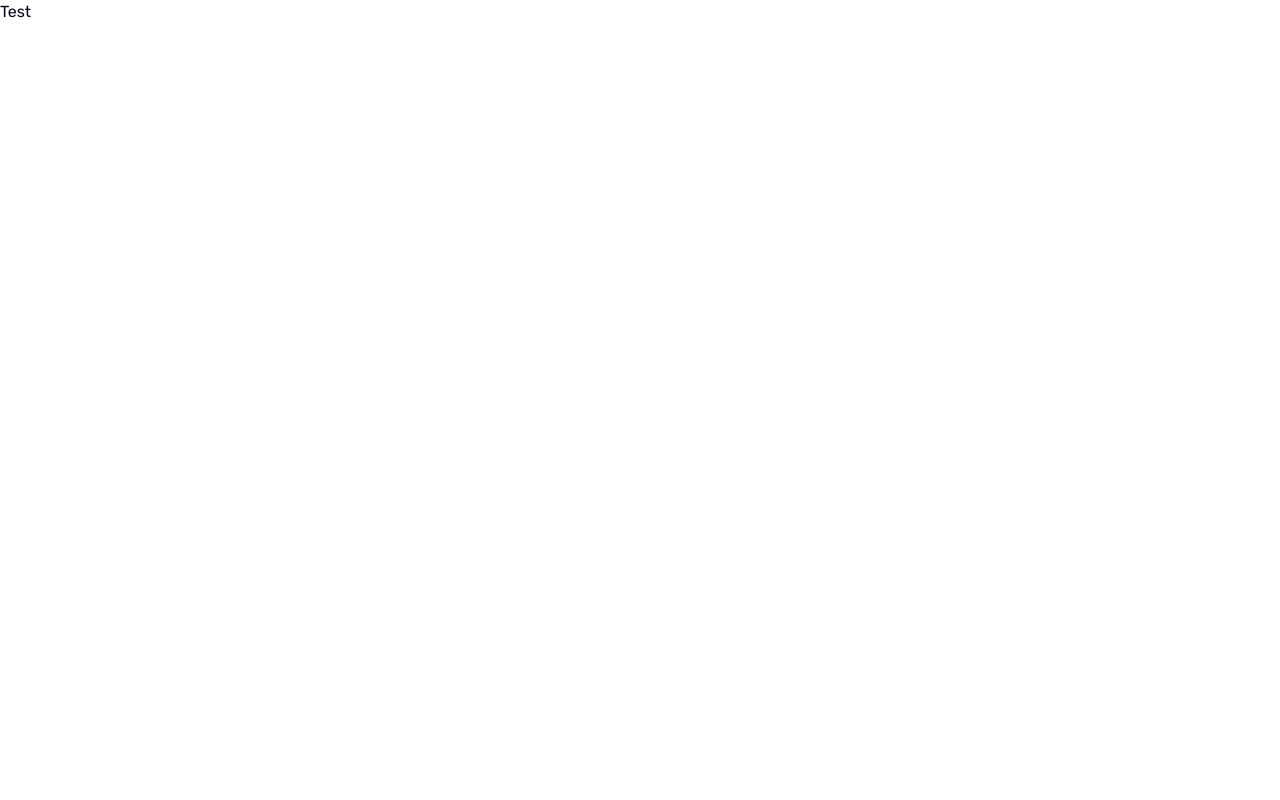
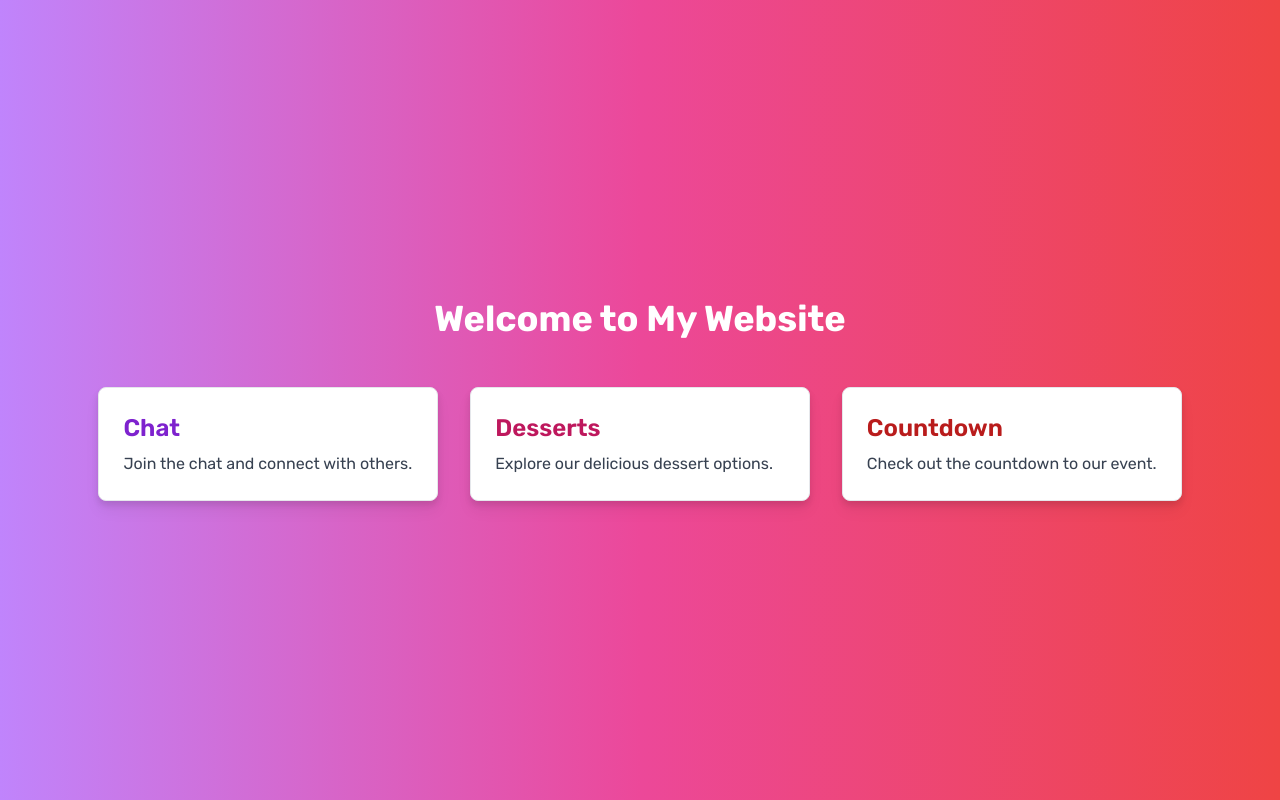
Before and after one commit to dj21-vicky21/UI_Challenges, a Next.js app: page / in a window 1280 px wide. Built offline with nearby package versions, Linux system fonts and the light colour scheme.

Commit message:
aded home page

```diff
--- a/app/page.js
+++ b/app/page.js
@@ -1,10 +1,30 @@
+import React from 'react';
+import Link from 'next/link';
 
-export default function Home() {
+export default function HomePage() {
   return (
-    <>
-      <div>
-        Test
+    <div className="min-h-screen flex flex-col items-center justify-center bg-gradient-to-r from-purple-400 via-pink-500 to-red-500">
+      <h1 className="text-4xl font-bold text-white mb-12">Welcome to My Website</h1>
+      <div className="grid grid-cols-1 md:grid-cols-3 gap-8">
+        <Link href="/chat">
+          <div className="block p-6 max-w-sm bg-white rounded-lg border border-gray-200 shadow-lg transform transition duration-500 hover:scale-105 hover:shadow-2xl hover:bg-purple-100">
+            <h2 className="text-2xl font-semibold mb-2 text-purple-700">Chat</h2>
+            <p className="text-gray-700">Join the chat and connect with others.</p>
+          </div>
+        </Link>
+        <Link href="/desserts">
+          <div className="block p-6 max-w-sm bg-white rounded-lg border border-gray-200 shadow-lg transform transition duration-500 hover:scale-105 hover:shadow-2xl hover:bg-pink-100">
+            <h2 className="text-2xl font-semibold mb-2 text-pink-700">Desserts</h2>
+            <p className="text-gray-700">Explore our delicious dessert options.</p>
+          </div>
+        </Link>
+        <Link href="/countdown">
+          <div className="block p-6 max-w-sm bg-white rounded-lg border border-gray-200 shadow-lg transform transition duration-500 hover:scale-105 hover:shadow-2xl hover:bg-red-100">
+            <h2 className="text-2xl font-semibold mb-2 text-red-700">Countdown</h2>
+            <p className="text-gray-700">Check out the countdown to our event.</p>
+          </div>
+        </Link>
       </div>
-    </>
+    </div>
   );
 }
```
